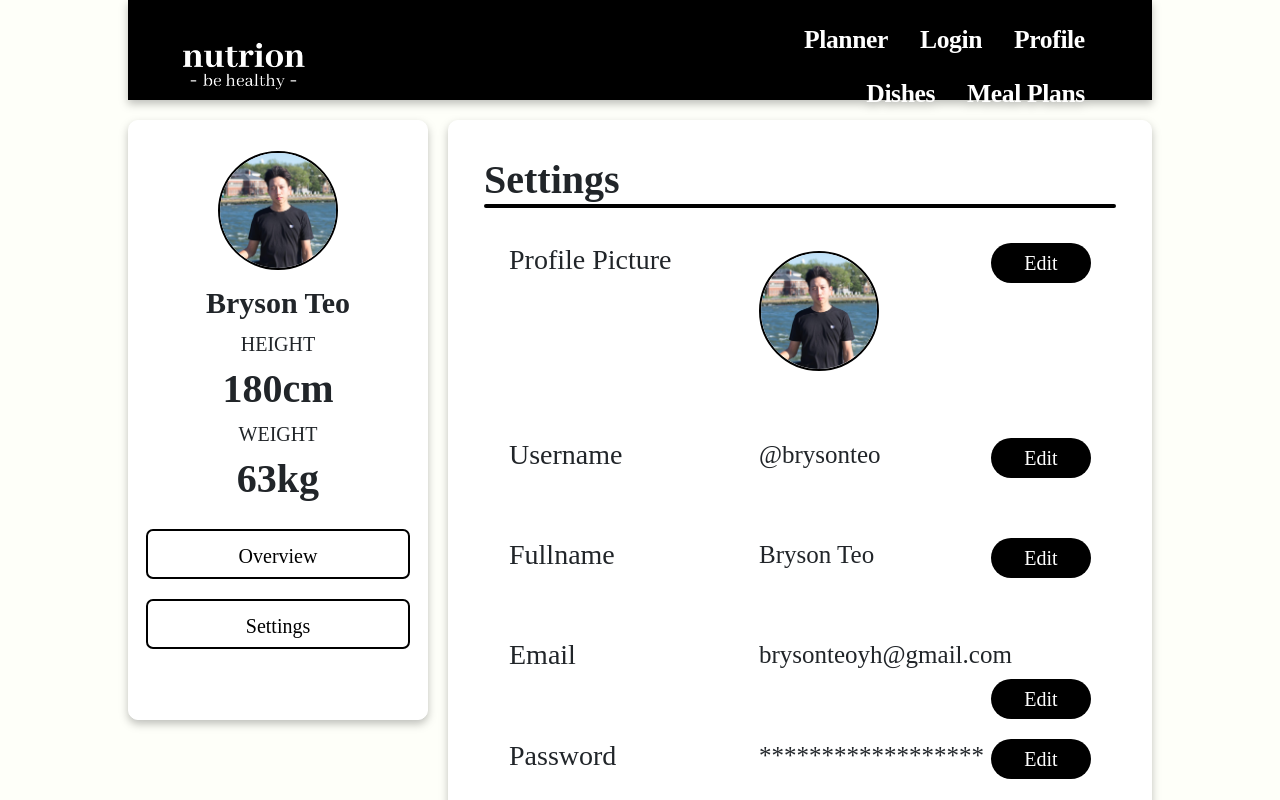
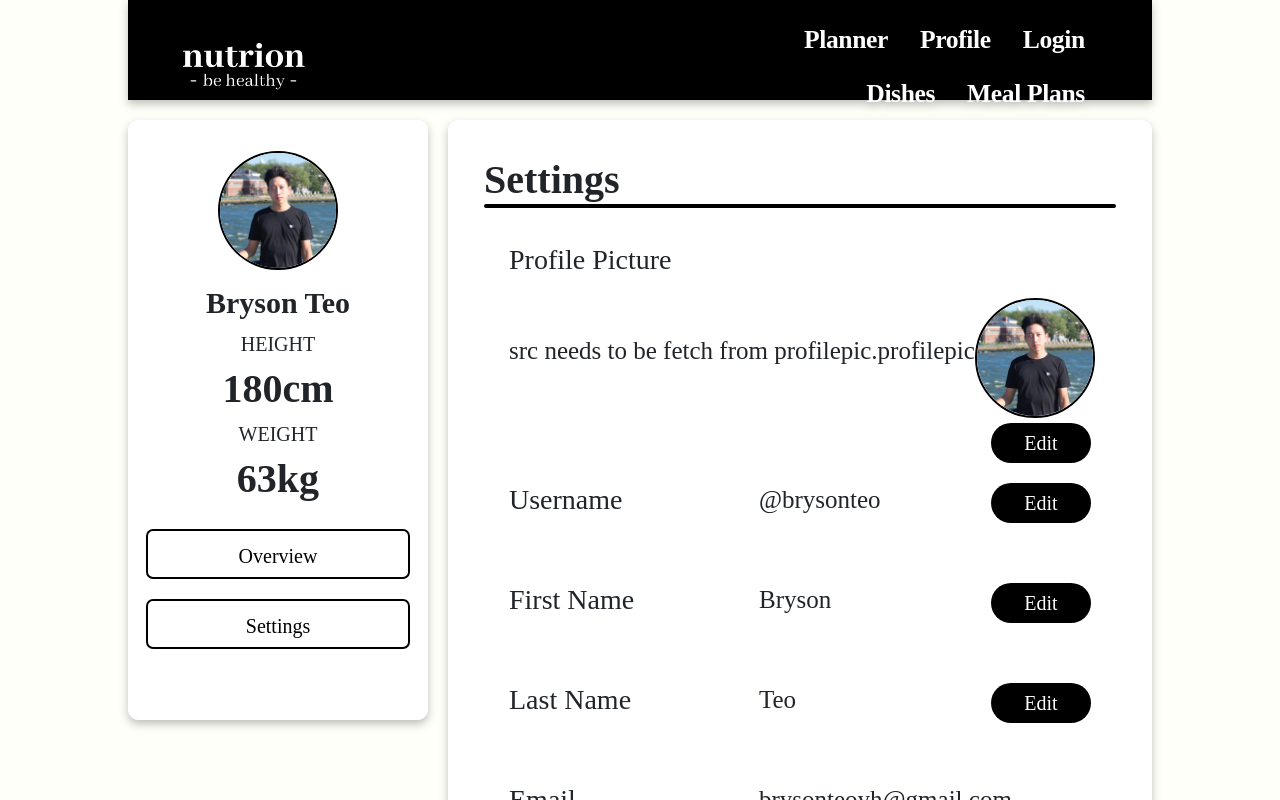
Before and after one commit to jiaqing23/CZ2006-Nutrion, a React (Create React App) app in the folder frontend/: page /profile in a window 1280 px wide. Both pictures are taken after a click on the button "Settings". Built offline with nearby package versions, Linux system fonts and the light colour scheme; a web font is replaced by a local one.

Commit message:
profile settings done, awaits for integrating. Needs help in meal details page

```diff
--- a/frontend/src/App.js
+++ b/frontend/src/App.js
@@ -1,6 +1,6 @@
 import './App.css';
 import React, {useState} from 'react';
-import {BrowserRouter as Router, Switch, Route, Link} from "react-router-dom";
+import {BrowserRouter as Router, Switch, Route} from "react-router-dom";
 import Navigation from './components/Navbar';
 import Homepage from './pages/Homepage';
 import Registration from './pages/Registration';
@@ -16,33 +16,55 @@ import DishDetail_v2 from './pages/DishDetail_v2';
 import SearchResult from './pages/SearchResult';
 import MealPlanResult from './pages/MealPlanResult';
 
-import {userContext} from './contexts';
+import {userContext, dishContext, mealPlansContext} from './contexts';
 
 function App() {
 
-  const [user, setUser] = useState({username:"@brysonteo",
-                                      fullname:"Bryson Teo",
+  const [user, setUser] = useState({
+    profilepic:"",
+    username:"@brysonteo",
+    firstname: "Bryson" ,
+    lastname: "Teo",
     email:"brysonteoyh@gmail.com",
     height:"180cm",
     weight:"63kg",
     conditions:["Heart Disease", "Diabetes", "Asthma"],
     nutrients:["Vitaminc C", "Protein", "Water"]});
 
+  const [dishes, getDishes] = useState(
+    [{recipeTitle:"Cha Shao Bao",recipeImage:"../assets/images/slider/2.jpg",recipeCalories:"230kcal",recipeTime:"45minutes"},
+    {recipeTitle:"Liu Sha Bao",recipeImage:"../assets/images/slider/3.jpg",recipeCalories:"0kcal",recipeTime:"5minutes"},
+    {recipeTitle:"Kou Rou Bao",recipeImage:"../assets/images/slider/3.jpg",recipeCalories:"0kcal",recipeTime:"5minutes"},
+    {recipeTitle:"Lian Rong Bao",recipeImage:"../assets/images/slider/3.jpg",recipeCalories:"0kcal",recipeTime:"5minutes"}]);
+
+  const [mealplans, getMealPlans] = useState(
+    [[{meal:"breakfast",recipeTitle:"Bread",recipeImage:"../assets/images/slider/2.jpg",recipeCalories:"230kcal",recipeTime:"45minutes"},
+      {meal:"lunch",recipeTitle:"Pasta",recipeImage:"../assets/images/slider/2.jpg",recipeCalories:"350kcal",recipeTime:"20minutes"},
+      {meal:"dinner",recipeTitle:"Salmon",recipeImage:"../assets/images/slider/2.jpg",recipeCalories:"230kcal",recipeTime:"15minutes"}],
+      [{meal:"breakfast",recipeTitle:"Bread",recipeImage:"../assets/images/slider/2.jpg",recipeCalories:"230kcal",recipeTime:"45minutes"},
+      {meal:"lunch",recipeTitle:"Pasta",recipeImage:"../assets/images/slider/2.jpg",recipeCalories:"350kcal",recipeTime:"20minutes"},
+      {meal:"dinner",recipeTitle:"Salmon",recipeImage:"../assets/images/slider/2.jpg",recipeCalories:"230kcal",recipeTime:"15minutes"}]]
+  )
+
   return (
     <>
+      <div>
+        <dishContext.Provider value={dishes}>
+          <mealPlansContext.Provider value={mealplans}>
             <Router>
-          <div>
                   <Switch>
                       <Route path="/register"><Registration /></Route>
                       <Route path="/login"><Login /></Route>
                       <Route path="/profile"><Navigation /><userContext.Provider value={user}><Profile /></userContext.Provider></Route>
-                <Route path="/dish"><Navigation /><DishDetail /></Route>
+                      <Route path="/dish"><Navigation /><DishDetail_v2 /></Route>
                       <Route path="/planner"><Navigation /><MealPlanner /></Route>
                       <Route path="/"><Navigation /><Homepage /></Route>
                   </Switch>
+            </Router>
+          </mealPlansContext.Provider>
+        </dishContext.Provider>
+        <Footer />
       </div>
-      </Router>
-      <Footer />
     </>
   );
 }
--- a/frontend/src/components/Navbar.jsx
+++ b/frontend/src/components/Navbar.jsx
@@ -15,8 +15,8 @@ function Navbar() {
                 </div>
                 <div className="nav-item">
                     <ul>
+                        <li><Link to="/login" className="nav-link">Login</Link></li>
                         <li><Link to="/profile" className="nav-link">Profile</Link></li>
-                        <li><Link to="/login" className="nav-link">Login</Link></li>
                         <li><Link to="/planner" className="nav-link">Planner</Link></li>
                         <li><Link to="/mealplans" className="nav-link">Meal Plans</Link></li>
                         <li><Link to="/dish" className="nav-link">Dishes</Link></li>
--- a/frontend/src/components/ProfileHeader.jsx
+++ b/frontend/src/components/ProfileHeader.jsx
@@ -21,7 +21,7 @@ export default function ProfileHeader(props) {
             </div>
 
             <div className="fullname-container">
-                <h3 className="fullname">{props.user.fullname}</h3>
+                <h3 className="fullname">{props.user.firstname} {props.user.lastname}</h3>
             </div>
 
             <div className="height-weight-container">
--- a/frontend/src/components/ProfileSettings.jsx
+++ b/frontend/src/components/ProfileSettings.jsx
@@ -3,99 +3,25 @@ import Button from './Button'
 import '../styles/ProfileSettings.css'
 import profileimg from '../assets/images/bryson.jpg'
 import CustomizedHook from '../assets/material-ui/CustomizedHook'
+import { GiConsoleController, GiPropellerBeanie } from 'react-icons/gi'
 
 export default function ProfileSettings(props) {
 
-    const [profilepic, setProfilePic] = useState(false);
+    // Profile Picture
+    const [profilepic, setProfilePic] = useState({
+        profilepic: "",
+        toggle: false
+    });
     const toggleProfilePic = (e) => {
-        setProfilePic(!profilepic);
+        setProfilePic({...profilepic, ["toggle"]: !profilepic.toggle});
     }
     const updateProfilePic = (e) => {
         toggleProfilePic()
+        console.log(profilepic.profilepic)
         console.log("Updating profilepic to database!");
 
     }
-
-    const [username, setUsername] = useState(false);
-    const toggleUsername = (e) => {
-        setUsername(!username);
-    }
-    const updateUsername = (e) => {
-        toggleUsername()
-        console.log("Updating username to database!");
-    }
-
-    const [fullname, setFullname] = useState(false);
-    const toggleFullname = (e) => {
-        setFullname(!fullname);
-    }
-    const updateFullname = (e) => {
-        toggleFullname()
-        console.log("Updating fullname to database!");
-
-    }
-
-    const [email, setEmail] = useState(false);
-    const toggleEmail = (e) => {
-        setEmail(!email);
-    }
-    const updateEmail = (e) => {
-        toggleEmail()
-        console.log("Updating email to database!");
-
-    }
-
-    const [password, setPassword] = useState(false);
-    const togglePassword = (e) => {
-        setPassword(!password);
-    }
-    const updatePassword = (e) => {
-        togglePassword()
-        console.log("Updating password to database!");
-
-    }
-
-    const [height, setHeight] = useState(false);
-    const toggleHeight = (e) => {
-        setHeight(!height);
-    }
-    const updateHeight = (e) => {
-        toggleHeight()
-        console.log("Updating height to database!");
-
-    }
-
-    const [weight, setWeight] = useState(false);
-    const toggleWeight = (e) => {
-        setWeight(!weight);
-    }
-    const updateWeight = (e) => {
-        toggleWeight()
-        console.log("Updating weight to database!");
-
-    }
-
-    const [condition, setCondition] = useState(false);
-    const toggleCondition = (e) => {
-        setCondition(!condition);
-    }
-    const updateCondition = (e) => {
-        toggleCondition()
-        console.log("Updating condition to database!");
-
-    }
-
-    const [nutrient, setNutrient] = useState(false);
-    const toggleNutrient = (e) => {
-        setNutrient(!nutrient);
-    }
-    const updateNutrient = (e) => {
-        toggleNutrient()
-        console.log("Updating nutrient to database!");
-
-    }
-
-    const previewProfilePic = (e) => {
+    const handleProfilePicture = (e) => {
         var preview = document.querySelector('#profile-picture');
         var file    = document.querySelector('input[type=file]').files[0];
         var reader  = new FileReader();
@@ -104,12 +30,145 @@ export default function ProfileSettings(props) {
           preview.src = reader.result;
         }
 
-        if (file) {
-          reader.readAsDataURL(file);
-        } else {
-          preview.src = "";
+        if(file) {
+            reader.readAsDataURL(file);
         }
+        else {
+            preview.src = "";
+        }
+        setProfilePic({...profilepic, ["profilepic"]: file})
     }
+
+    // Username
+    const [username, setUsername] = useState({
+        username: props.user.username,
+        toggle: false
+    });
+    const toggleUsername = (e) => {
+        setUsername({...username, ["toggle"]:!username.toggle});
+    }
+    const updateUsername = (e) => {
+        toggleUsername()
+        console.log(username.username);
+    }
+
+    // First Name
+    const [firstname, setFirstName] = useState({
+        firstname: props.user.firstname,
+        toggle: false
+    });
+    const toggleFirstName = (e) => {
+        setFirstName({...firstname, ["toggle"]:!firstname.toggle});
+    }
+    const updateFirstName = (e) => {
+        toggleFirstName()
+        console.log(firstname.firstname);
+    }
+
+    // Last Name
+    const [lastname, setLastName] = useState({
+        lastname: props.user.lastname,
+        toggle: false
+    });
+    const toggleLastName = (e) => {
+        setLastName({...lastname, ["toggle"]: !lastname.toggle});
+    }
+    const updateLastName = (e) => {
+        toggleLastName()
+        console.log(lastname.lastname)
+    }
+
+    // Email
+    const [email, setEmail] = useState({
+        email: props.user.email,
+        toggle: false
+    });
+    const toggleEmail = (e) => {
+        setEmail({...email, ["toggle"]: !email.toggle});
+    }
+    const updateEmail = (e) => {
+        toggleEmail()
+        console.log(email.email)
+    }
+
+    // Password & Confirm Password
+    const [password, setPassword] = useState({
+        password: "",
+        toggle: false
+    });
+    const [confirmpassword, setConfirmPassword] = useState("");
+    const togglePassword = (e) => {
+        setPassword({...password, ["toggle"]: !password.toggle});
+    }
+    const updatePassword = (e) => {
+        togglePassword()
+        console.log(password.password);
+        console.log(confirmpassword);
+
+    }
+
+    // Height
+    const [height, setHeight] = useState({
+        height: props.user.height,
+        toggle: false
+    });
+    const toggleHeight = (e) => {
+        setHeight({...height, ["toggle"]: !height.toggle});
+    }
+    const updateHeight = (e) => {
+        toggleHeight()
+        console.log(height.height);
+
+    }
+
+    // Weight
+    const [weight, setWeight] = useState({
+        weight: props.user.weight,
+        toggle: false
+    });
+    const toggleWeight = (e) => {
+        setWeight({...weight, ["toggle"]: !weight.toggle});
+    }
+    const updateWeight = (e) => {
+        toggleWeight()
+        console.log(weight.weight);
+    }
+
+    // Health Conditions
+    const [condition, setCondition] = useState({
+        conditions: props.user.conditions,
+        toggle: false
+    });
+    const toggleCondition = (e) => {
+        setCondition({...condition, ["toggle"]: !condition.toggle});
+    }
+    const updateCondition = (e) => {
+        toggleCondition()
+        console.log(condition.conditions)
+        console.log("Updating condition to database!");
+
+    }
+    const setConditions = (conditions) => {
+        setCondition({...condition, ["conditions"]: conditions})
+    }
+
+    // Lacking Nutrients
+    const [nutrient, setNutrient] = useState({
+        nutrients: props.user.nutrients,
+        toggle: false
+    });
+    const toggleNutrient = (e) => {
+        setNutrient({...nutrient, ["toggle"]: !nutrient.toggle});
+    }
+    const updateNutrient = (e) => {
+        toggleNutrient()
+        console.log(nutrient.nutrients)
+        console.log("Updating nutrient to database!");
+    }
+    const setNutrients = (nutrients) => {
+        setNutrient({...nutrient, ["nutrients"]: nutrients})
+    }
+
 
     return (
         <div className="settings-container">
@@ -119,15 +178,15 @@ export default function ProfileSettings(props) {
                     <a className="picture-anchor" href="#">
                         <h3>Profile Picture</h3>
                         <span className="items-settings">
+                            src needs to be fetch from profilepic.profilepic
                             <img className="profile-image" id="profile-picture" src={ profileimg } alt="Profile Picture"/>
                         </span>
                         <span className="edit-button">
-                            <Button onClick={profilepic==true?updateProfilePic:toggleProfilePic} text={profilepic==true?"Update":"Edit"}/>
+                            <Button onClick={profilepic.toggle==true?updateProfilePic:toggleProfilePic} text={profilepic.toggle==true?"Update":"Edit"}/>
                         </span>
-
-                        <span className={profilepic==true?"items-settings upload-image":"items-settings upload-image hide"}>
+                        <span className={profilepic.toggle==true?"items-settings upload-image":"items-settings upload-image hide"}>
                             <label for="img">Upload image: </label>
-                            <input type="file" id="profilepic" name="img" accept="image/*" onChange={previewProfilePic}/>
+                            <input type="file" id="profilepic" name="img" accept="image/*" onChange={handleProfilePicture}/>
                         </span>
                     </a>
                 </li>
@@ -135,25 +194,38 @@ export default function ProfileSettings(props) {
                 <li>
                     <a>
                         <h3>Username</h3>
-                        <span className={username==true?"items-settings hide":"items-settings"}>{props.user.username}</span>
-                        <span className={username==true?"items-settings":"items-settings hide"}>
-                            <input className="input-settings" type="text" defaultValue={props.user.username}/>
+                        <span className={username.toggle==true?"items-settings hide":"items-settings"}>{username.username}</span>
+                        <span className={username.toggle==true?"items-settings":"items-settings hide"}>
+                            <input onChange={(e)=>setUsername({...username, ["username"]: e.target.value})} className="input-settings" type="text" defaultValue={username.username}/>
                         </span>
                         <span className="edit-button">
-                            <Button onClick={username==true?updateUsername:toggleUsername} text={username==true?"Update":"Edit"}/>
+                            <Button onClick={username.toggle==true?updateUsername:toggleUsername} text={username.toggle==true?"Update":"Edit"}/>
                         </span>
                     </a>
                 </li>
 
                 <li>
                     <a>
-                        <h3>Fullname</h3>
-                        <span className={fullname==true?"items-settings hide":"items-settings"}>{props.user.fullname}</span>
-                        <span className={fullname==true?"items-settings":"items-settings hide"}>
-                            <input className="input-settings" type="text" defaultValue={props.user.fullname}/>
+                        <h3>First Name</h3>
+                        <span className={firstname.toggle==true?"items-settings hide":"items-settings"}>{firstname.firstname}</span>
+                        <span className={firstname.toggle==true?"items-settings":"items-settings hide"}>
+                            <input onChange={(e)=>setFirstName({...firstname, ["firstname"]: e.target.value})} className="input-settings" type="text" defaultValue={firstname.firstname}/>
                         </span>
                         <span className="edit-button">
-                            <Button onClick={fullname==true?updateFullname:toggleFullname} text={fullname==true?"Update":"Edit"}/>
+                            <Button onClick={firstname.toggle==true?updateFirstName:toggleFirstName} text={firstname.toggle==true?"Update":"Edit"}/>
+                        </span>
+                    </a>
+                </li>
+
+                <li>
+                    <a>
+                        <h3>Last Name</h3>
+                        <span className={lastname.toggle==true?"items-settings hide":"items-settings"}>{lastname.lastname}</span>
+                        <span className={lastname.toggle==true?"items-settings":"items-settings hide"}>
+                            <input onChange={(e)=>setLastName({...lastname, ["lastname"]: e.target.value})} className="input-settings" type="text" defaultValue={lastname.lastname}/>
+                        </span>
+                        <span className="edit-button">
+                            <Button onClick={lastname.toggle==true?updateLastName:toggleLastName} text={lastname.toggle==true?"Update":"Edit"}/>
                         </span>
                     </a>
                 </li>
@@ -161,12 +233,12 @@ export default function ProfileSettings(props) {
                 <li>
                     <a>
                         <h3>Email</h3>
-                        <span className={email==true?"items-settings hide":"items-settings"}>{props.user.email}</span>
-                        <span className={email==true?"items-settings":"items-settings hide"}>
-                            <input className="input-settings" type="text" defaultValue={props.user.email}/>
+                        <span className={email.toggle==true?"items-settings hide":"items-settings"}>{email.email}</span>
+                        <span className={email.toggle==true?"items-settings":"items-settings hide"}>
+                            <input onChange={(e)=>setEmail({...email, ["email"]: e.target.value})} className="input-settings" type="text" defaultValue={email.email}/>
                         </span>
                         <span className="edit-button">
-                            <Button onClick={email==true?updateEmail:toggleEmail} text={email==true?"Update":"Edit"}/>
+                            <Button onClick={email.toggle==true?updateEmail:toggleEmail} text={email.toggle==true?"Update":"Edit"}/>
                         </span>
                     </a>
                 </li>
@@ -174,21 +246,21 @@ export default function ProfileSettings(props) {
                 <li>
                     <a>
                         <h3>Password</h3>
-                        <span className={password==true?"items-settings hide":"items-settings"}>******************</span>
-                        <span className={password==true?"items-settings":"items-settings hide"}>
-                            <input className="input-settings" type="password"/>
+                        <span className={password.toggle==true?"items-settings hide":"items-settings"}>******************</span>
+                        <span className={password.toggle==true?"items-settings":"items-settings hide"}>
+                            <input onChange={(e)=>setPassword({...password, ["password"]: e.target.value})} className="input-settings" type="password"/>
                         </span>
                         <span className="edit-button">
-                            <Button onClick={password==true?updatePassword:togglePassword} text={password==true?"Update":"Edit"}/>
+                            <Button onClick={password.toggle==true?updatePassword:togglePassword} text={password.toggle==true?"Update":"Edit"}/>
                         </span>
                     </a>
                 </li>
 
-                <li className={password==true?"items-settings":"items-settings hide"}>
+                <li className={password.toggle==true?"items-settings":"items-settings hide"}>
                     <a>
                         <h3>Confirm Password</h3>
-                        <span className={password==true?"items-settings":"items-settings hide"}>
-                            <input className="input-settings" type="password"/>
+                        <span className={password.toggle==true?"items-settings":"items-settings hide"}>
+                            <input onChange={(e)=>setConfirmPassword(e.target.value)} className="input-settings" type="password"/>
                         </span>
                     </a>
                 </li>
@@ -196,16 +268,16 @@ export default function ProfileSettings(props) {
                 <li>
                     <a>
                         <h3>Health Conditions</h3>
-                        <span className={condition==true?"items-settings hide":"items-settings"}>
-                            {props.user.conditions.map((condition) => (
+                        <span className={condition.toggle==true?"items-settings hide":"items-settings"}>
+                            {condition.conditions.map((condition) => (
                                 condition + " | "
                             ))}
                         </span>
-                        <span className={condition==true?"items-settings":"items-settings hide"}>
-                        <CustomizedHook user={props.user} type="condition" />
+                        <span className={condition.toggle==true?"items-settings":"items-settings hide"}>
+                        <CustomizedHook user={props.user} getConditions={setConditions} type="condition" />
                         </span>
                         <span className="edit-button">
-                            <Button onClick={condition==true?updateCondition:toggleCondition} text={condition==true?"Update":"Edit"}/>
+                            <Button onClick={condition.toggle==true?updateCondition:toggleCondition} text={condition.toggle==true?"Update":"Edit"}/>
                         </span>
                     </a>
                 </li>
@@ -213,16 +285,16 @@ export default function ProfileSettings(props) {
                 <li>
                     <a>
                         <h3>Lacking Nutrients</h3>
-                        <span className={nutrient==true?"items-settings hide":"items-settings"}>
-                            {props.user.nutrients.map((nutrient) => (
+                        <span className={nutrient.toggle==true?"items-settings hide":"items-settings"}>
+                            {nutrient.nutrients.map((nutrient) => (
                                 nutrient + " | "
                             ))}
                         </span>
-                        <span className={nutrient==true?"items-settings":"items-settings hide"}>
-                            <CustomizedHook user={props.user} type="nutrient" />
+                        <span className={nutrient.toggle==true?"items-settings":"items-settings hide"}>
+                            <CustomizedHook user={props.user} getNutrients={setNutrients} type="nutrient" />
                         </span>
                         <span className="edit-button">
-                            <Button onClick={nutrient==true?updateNutrient:toggleNutrient} text={nutrient==true?"Update":"Edit"}/>
+                            <Button onClick={nutrient.toggle==true?updateNutrient:toggleNutrient} text={nutrient.toggle==true?"Update":"Edit"}/>
                         </span>
                     </a>
                 </li>
@@ -230,12 +302,12 @@ export default function ProfileSettings(props) {
                 <li>
                     <a>
                         <h3>Height</h3>
-                        <span className={height==true?"items-settings hide":"items-settings"}>{props.user.height}</span>
-                        <span className={height==true?"items-settings":"items-settings hide"}>
-                            <input className="input-settings" type="text" defaultValue={props.user.height}/>
+                        <span className={height.toggle==true?"items-settings hide":"items-settings"}>{height.height}</span>
+                        <span className={height.toggle==true?"items-settings":"items-settings hide"}>
+                            <input onChange={(e)=>setHeight({...height, ["height"]: e.target.value})} className="input-settings" type="text" defaultValue={height.height}/>
                         </span>
                         <span className="edit-button">
-                            <Button onClick={height==true?updateHeight:toggleHeight} text={height==true?"Update":"Edit"}/>
+                            <Button onClick={height.toggle==true?updateHeight:toggleHeight} text={height.toggle==true?"Update":"Edit"}/>
                         </span>
                     </a>
                 </li>
@@ -243,12 +315,12 @@ export default function ProfileSettings(props) {
                 <li>
                     <a>
                         <h3>Weight</h3>
-                        <span className={weight==true?"items-settings hide":"items-settings"}>{props.user.weight}</span>
-                        <span className={weight==true?"items-settings":"items-settings hide"}>
-                            <input className="input-settings" type="text" defaultValue={props.user.weight}/>
+                        <span className={weight.toggle==true?"items-settings hide":"items-settings"}>{weight.weight}</span>
+                        <span className={weight.toggle==true?"items-settings":"items-settings hide"}>
+                            <input onChange={(e)=>setWeight({...weight, ["weight"]: e.target.value})} className="input-settings" type="text" defaultValue={weight.weight}/>
                         </span>
                         <span className="edit-button">
-                            <Button onClick={weight==true?updateWeight:toggleWeight} text={weight==true?"Update":"Edit"}/>
+                            <Button onClick={weight.toggle==true?updateWeight:toggleWeight} text={weight.toggle==true?"Update":"Edit"}/>
                         </span>
                     </a>
                 </li>
--- a/frontend/src/contexts.jsx
+++ b/frontend/src/contexts.jsx
@@ -1,5 +1,7 @@
-import React from 'react';
+import React, { createContext } from 'react';
 
-const userContext = React.createContext({user: {}});
+const userContext = createContext({user: {}});
+const dishContext = createContext({dish: {}});
+const mealPlansContext = createContext({mealplans: {}});
 
-export { userContext };
+export { userContext, dishContext, mealPlansContext };
```
Also changed, not shown: frontend/src/assets/material-ui/CustomizedHook.jsx (+13 -15 lines), frontend/src/components/HomeRecipe.js (+13 -16 lines), frontend/src/pages/DishDetail_v2.js (+4 -5 lines), frontend/src/pages/Homepage.js (+18 -21 lines), frontend/src/styles/HomeRecipe.css (+17 -0 lines). Lines whose indentation alone changed are shown as unchanged.
